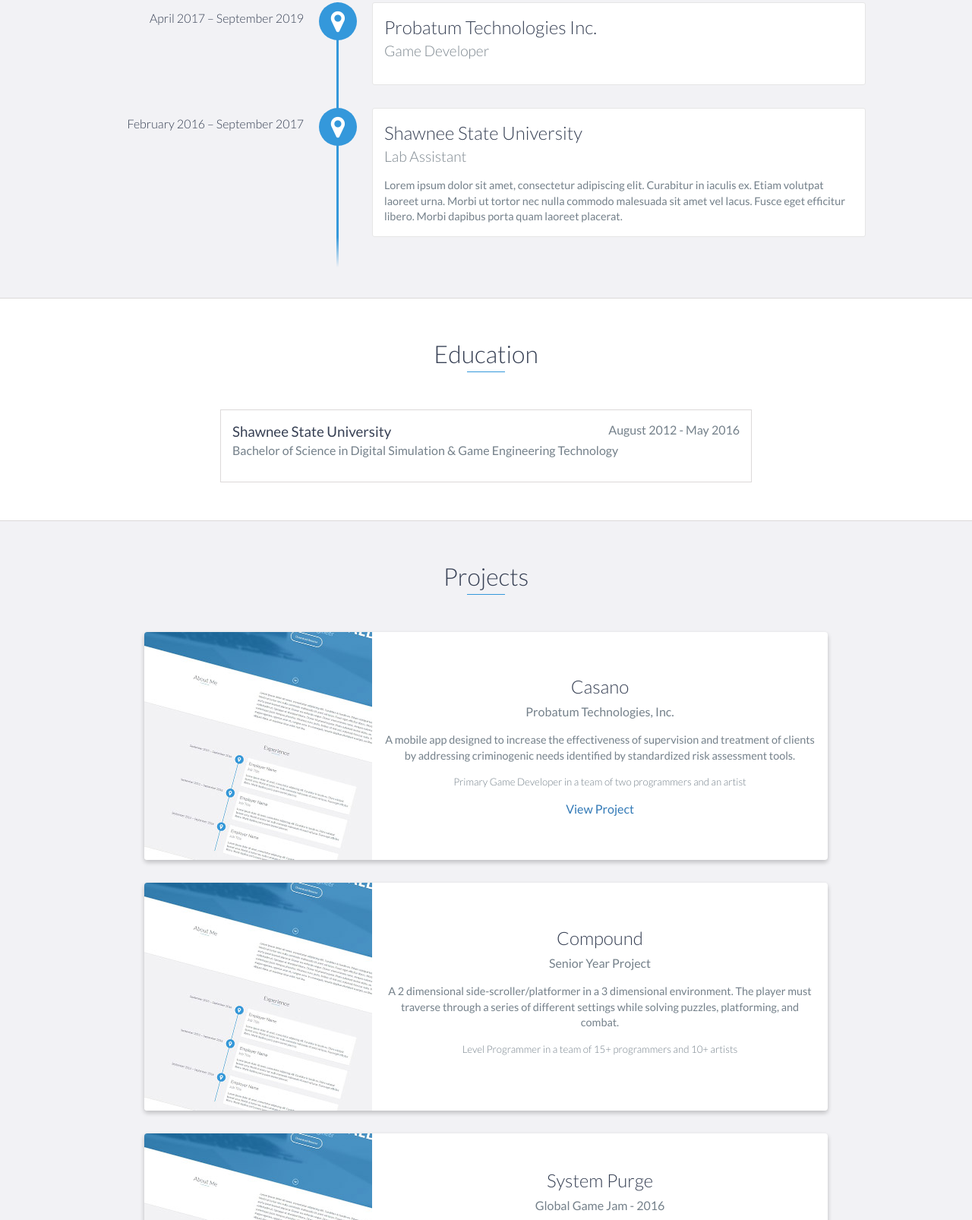
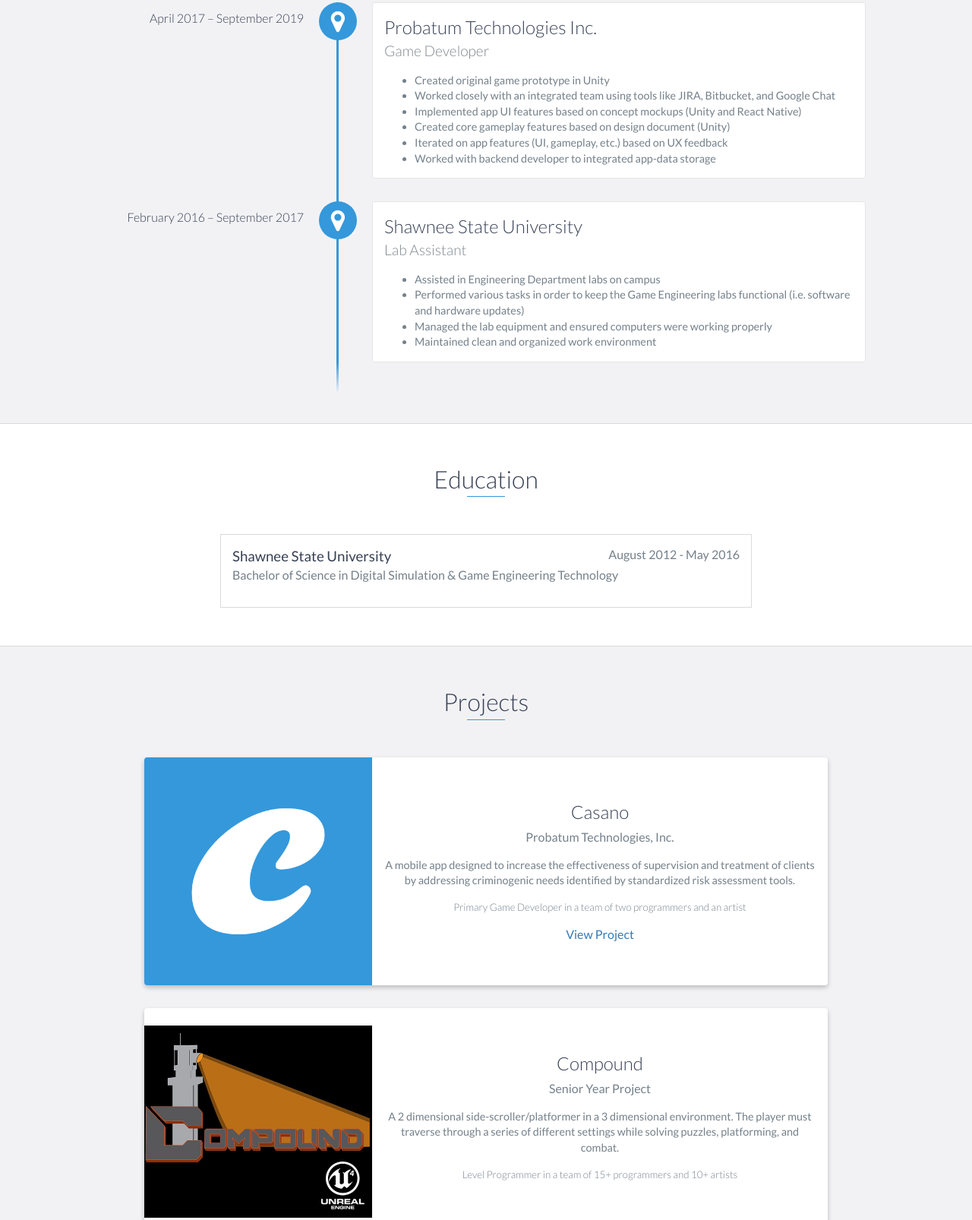
Before and after one commit to caleb-brown/caleb-brown.dev, a website: page index.html in a window 1280 px wide. Shown: the part 1218-2824 px from the top of the page at 76% size. Drawn offline with nearby package versions, Linux system fonts and the light colour scheme.

Commit message:
[UPDATE] Experience descriptions [UPDATE] Project images

```diff
--- a/css/styles.css
+++ b/css/styles.css
@@ -44,6 +44,13 @@
 }
 
 .no-js #experience-timeline>div p {
+    color: #74808a;
+    font-size: 0.9em;
+    margin: 0
+}
+
+#experience-timeline>div ul {
+    list-style-type: disc;
     color: #74808a;
     font-size: 0.9em;
     margin: 0
@@ -535,22 +542,46 @@
 .project {
     position: relative;
     max-width: 900px;
+    height: 300px;
     margin: 0 auto 30px auto;
-    overflow: hidden;
+    overflow: auto;
     background: #fff;
-    border-radius: 4px
+    border-radius: 4px;
 }
 
 .project-image {
-    float: left
+    float: left;
+    width: 300px;
+    height: 100%;
+    vertical-align: top;
+    position: relative;
+    overflow: hidden;
+    /* margin: 3px; */
+    /* border: 3px solid rgb(0, 0, 0); */
+    /* border-radius: 3px; */
+}
+
+.project-image img {
+    max-width: 100%;
+    max-height: 100%;
+    width: auto;
+    height: auto;
+    position: absolute;
+    top: 0;
+    bottom: 0;
+    left: 0;
+    right: 0;
+    margin: auto;
 }
 
 .project-info {
+    float: left;
     position: absolute;
     top: 50%;
     transform: translateY(-50%);
     margin-left: 300px;
-    padding: 15px
+    padding: 15px;
+    height: auto;
 }
 
 .project-info h3 {
--- a/index.html
+++ b/index.html
@@ -88,16 +88,26 @@
             <div data-date="April 2017 – September 2019">
                 <h3>Probatum Technologies Inc.</h3>
                 <h4>Game Developer</h4>
-                <p>
-
-                </p>
+                <ul>
+                    <li>Created original game prototype in Unity</li>
+                    <li>Worked closely with an integrated team using tools like JIRA, Bitbucket, and Google Chat</li>
+                    <li>Implemented app UI features based on concept mockups (Unity and React Native)</li>
+                    <li>Created core gameplay features based on design document (Unity)</li>
+                    <li>Iterated on app features (UI, gameplay, etc.) based on UX feedback</li>
+                    <li>Worked with backend developer to integrated app-data storage</li>
+                </ul>
             </div>
 
             <div data-date="February 2016 – September 2017">
                 <h3>Shawnee State University</h3>
                 <h4>Lab Assistant</h4>
                 <p>
-                    Lorem ipsum dolor sit amet, consectetur adipiscing elit. Curabitur in iaculis ex. Etiam volutpat laoreet urna. Morbi ut tortor nec nulla commodo malesuada sit amet vel lacus. Fusce eget efficitur libero. Morbi dapibus porta quam laoreet placerat.
+                    <ul>
+                        <li>Assisted in Engineering Department labs on campus</li>
+                        <li>Performed various tasks in order to keep the Game Engineering labs functional (i.e. software and hardware updates)</li>
+                        <li>Managed the lab equipment and ensured computers were working properly</li>
+                        <li>Maintained clean and organized work environment</li>
+                    </ul>
                 </p>
             </div>
         </div>
@@ -124,7 +134,8 @@
             <div class="row">
                 <div class="project shadow-large">
                     <div class="project-image">
-                        <img src="images/project.jpg" />
+                        <img src="images/Casano_Icon.png" />
+                        <!-- <img class="imageTest" background="images/Casano_Icon.png"></div> -->
                     </div>
                     <!-- End .project-image -->
                     <div class="project-info">
@@ -142,7 +153,7 @@
 
                 <div class="project shadow-large">
                     <div class="project-image">
-                        <img src="images/project.jpg" />
+                        <img src="images/Compound-modified.jpg" />
                     </div>
                     <!-- End .project-image -->
                     <div class="project-info">
@@ -160,7 +171,7 @@
 
                 <div class="project shadow-large">
                     <div class="project-image">
-                        <img src="images/project.jpg" />
+                        <img src="images/System_Purge_Title1.png" />
                     </div>
                     <!-- End .project-image -->
                     <div class="project-info">
@@ -178,7 +189,7 @@
 
                 <div class="project shadow-large">
                     <div class="project-image">
-                        <img src="images/project.jpg" />
+                        <img src="images/FacesofEve_Hole.png" />
                     </div>
                     <!-- End .project-image -->
                     <div class="project-info">
@@ -196,7 +207,7 @@
 
                 <div class="project shadow-large">
                     <div class="project-image">
-                        <img src="images/project.jpg" />
+                        <img src="images/NoCoop.png" />
                     </div>
                     <!-- End .project-image -->
                     <div class="project-info">
```
Also changed, not shown: images/Casano_Icon.png (added), images/Compound-modified.jpg (added), images/Compound.jpg (added), images/FacesofEve_Hole.png (added), images/NoCoop.png (added), images/System_Purge_Title1.png (added).
